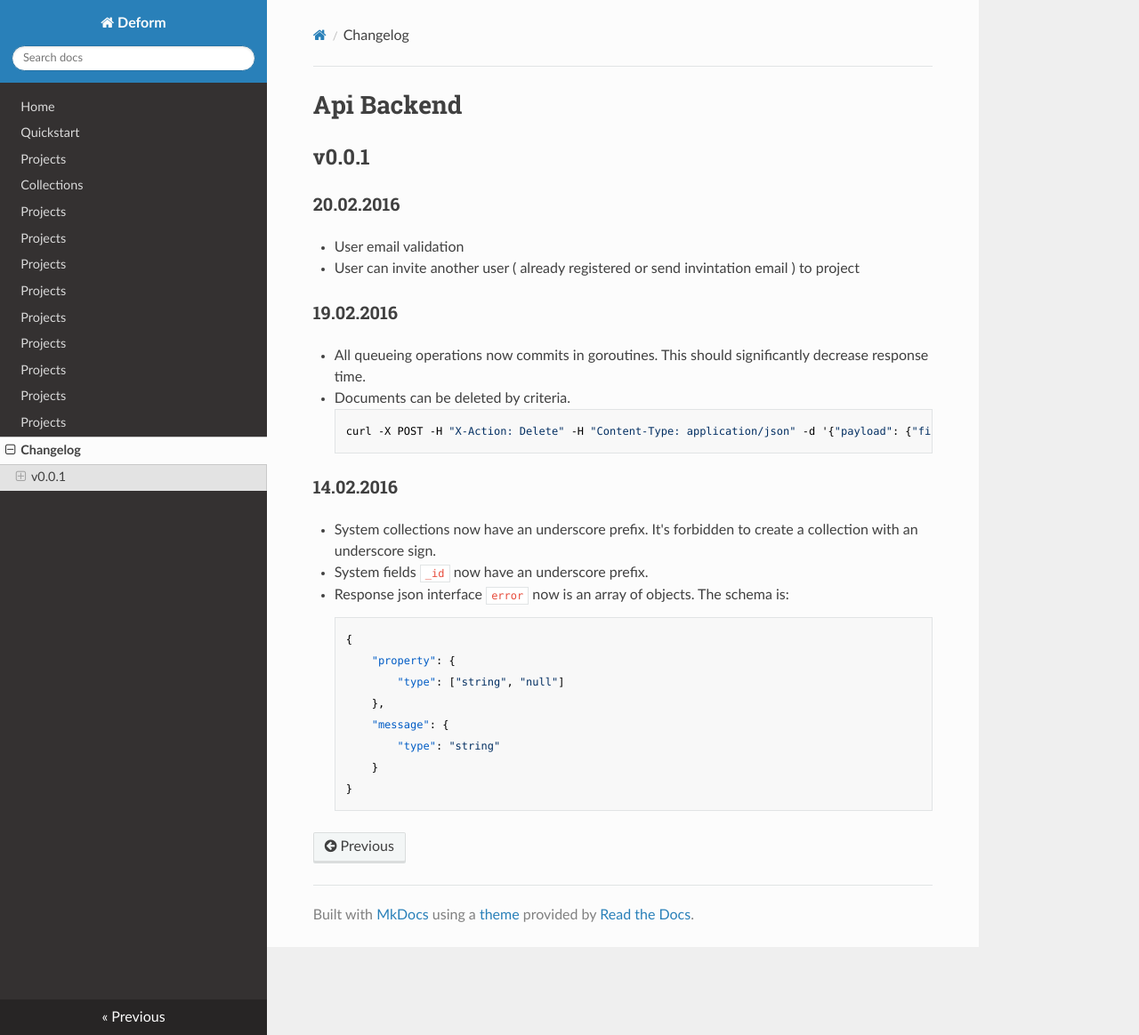
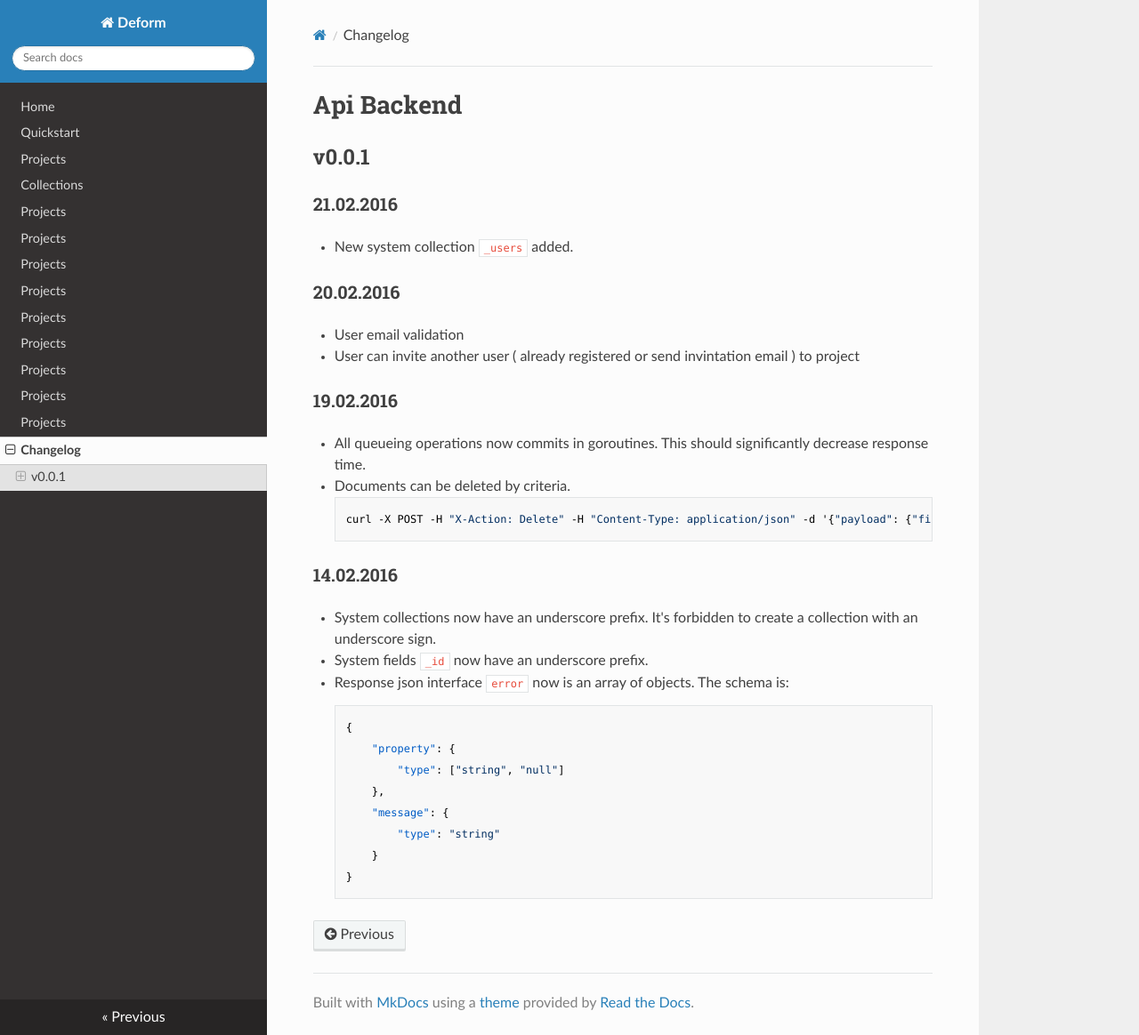
Before and after one commit to deformio/docs, an MkDocs documentation site: the page built from docs/changelog.md, in a window 1280 px wide and 1164 px high. Shown: the whole window at 89% size. Built offline with MkDocs 1.6.1, drawn with Linux system fonts in a browser that asks for light colours; nearby versions of some CDN libraries; old or Windows-style settings are respelled for this version of MkDocs.

Commit message:
Changelog.md updated

```diff
--- a/docs/changelog.md
+++ b/docs/changelog.md
@@ -1,6 +1,10 @@
 # Api Backend
 
 ## v0.0.1
+
+### 21.02.2016
+
+  * New system collection `_users` added.
 
 ### 20.02.2016
 
```
